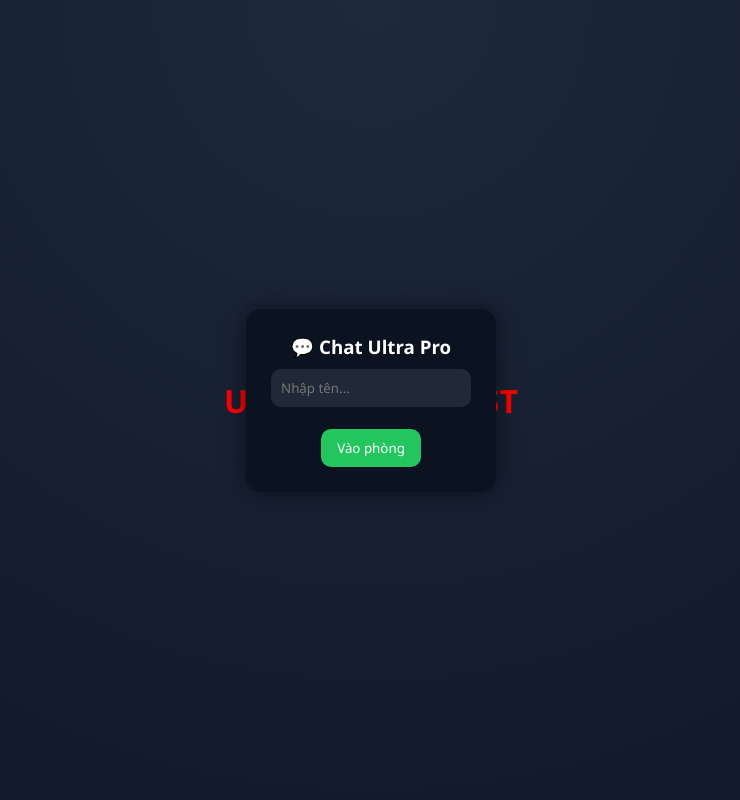
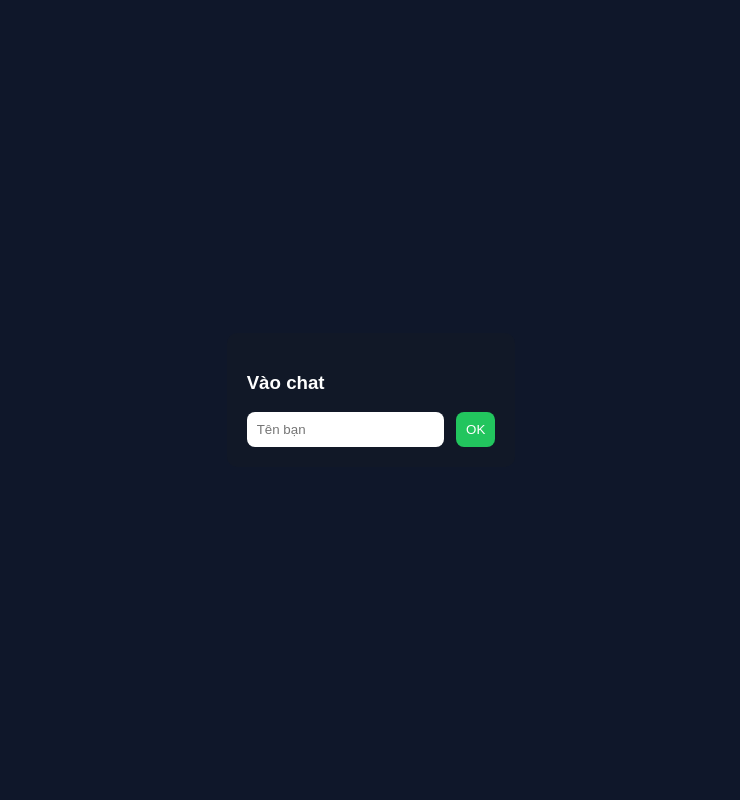
Before and after one commit to phamminhtri26032014-sketch/chatapp, a Flask app: page / in a window 1280 px wide. Shown: the whole page, without its empty margins (269-1009 px from the left). Run offline with Flask 3, Linux system fonts and the light colour scheme; some libraries are stand-ins or nearby versions.

Commit message:
update ui

```diff
--- a/main.py
+++ b/main.py
@@ -2,39 +2,34 @@ from flask import Flask, render_template
 from flask_socketio import SocketIO, emit
 
 app = Flask(__name__)
-app.config["SECRET_KEY"] = "chat_secret_2026"
+app.config['SECRET_KEY'] = 'chat_secret'
 
-socketio = SocketIO(app, cors_allowed_origins="*")
+socketio = SocketIO(
+    app,
+    cors_allowed_origins="*",
+    async_mode="eventlet"
+)
 
-online_users = set()
+users = set()
 
 @app.route("/")
 def index():
     return render_template("chat.html")
 
-
 @socketio.on("join")
 def join(data):
     name = data.get("name")
     if name:
-        online_users.add(name)
-    emit("online_users", list(online_users), broadcast=True)
-
+        users.add(name)
+        socketio.emit("online_users", list(users), broadcast=True)
 
 @socketio.on("message_from_client")
-def message(data):
-    emit("message_from_server", data, broadcast=True)
-
-
-@socketio.on("typing")
-def typing(data):
-    emit("typing", data, broadcast=True)
-
+def handle_message(data):
+    socketio.emit("message_from_server", data, broadcast=True)
 
 @socketio.on("disconnect")
 def disconnect():
-    emit("online_users", list(online_users), broadcast=True)
-
+    socketio.emit("online_users", list(users), broadcast=True)
 
 if __name__ == "__main__":
     socketio.run(app, host="0.0.0.0", port=5000)
--- a/templates/chat.html
+++ b/templates/chat.html
@@ -3,199 +3,132 @@
 <head>
 <meta charset="UTF-8">
 <meta name="viewport" content="width=device-width, initial-scale=1.0">
-<title>Chat Pro Ultra</title>
+<title>Chat App</title>
 
 <script src="https://cdnjs.cloudflare.com/ajax/libs/socket.io/4.7.2/socket.io.min.js"></script>
 
 <style>
-*{
+body{
     margin:0;
-    padding:0;
-    box-sizing:border-box;
-    font-family: "Segoe UI", sans-serif;
-}
-
-body{
-    height:100vh;
+    font-family:Arial;
+    background:#0f172a;
     display:flex;
     justify-content:center;
     align-items:center;
-    background: radial-gradient(circle at top,#1e293b,#0f172a);
+    height:100vh;
 }
 
-/* APP */
 .app{
-    width:1000px;
-    height:650px;
+    width:900px;
+    height:600px;
     display:flex;
-    border-radius:18px;
+    background:#111827;
+    border-radius:15px;
     overflow:hidden;
-    box-shadow:0 0 40px rgba(0,0,0,0.6);
-    background:#0b1220;
 }
 
-/* SIDEBAR */
 .sidebar{
-    width:250px;
-    background:#0f172a;
+    width:220px;
+    background:#0b1220;
     color:white;
     padding:15px;
-    border-right:1px solid #1f2937;
 }
 
-.sidebar h2{
-    font-size:15px;
-    color:#38bdf8;
-    margin-bottom:10px;
-}
-
-.user{
-    padding:8px;
-    margin:5px 0;
-    background:#111827;
-    border-radius:8px;
-    font-size:13px;
-    transition:0.2s;
-}
-
-.user:hover{
-    background:#1f2937;
-}
-
-/* CHAT AREA */
 .chat{
     flex:1;
     display:flex;
     flex-direction:column;
 }
 
-/* HEADER */
 .header{
-    padding:14px;
-    background:#111827;
+    padding:12px;
+    background:#1f2937;
     color:white;
-    font-weight:bold;
-    display:flex;
-    justify-content:space-between;
 }
 
-/* MESSAGES */
 .messages{
     flex:1;
     padding:15px;
     overflow-y:auto;
     display:flex;
     flex-direction:column;
-    gap:10px;
+    gap:8px;
 }
 
-/* MESSAGE BUBBLE */
 .msg{
+    padding:10px;
+    border-radius:10px;
     max-width:70%;
-    padding:10px 14px;
-    border-radius:16px;
-    font-size:14px;
-    animation: pop 0.2s ease;
-    word-wrap:break-word;
-}
-
-@keyframes pop{
-    from{transform:scale(0.8);opacity:0}
-    to{transform:scale(1);opacity:1}
 }
 
 .me{
-    background:linear-gradient(135deg,#3b82f6,#2563eb);
+    background:#3b82f6;
     color:white;
     align-self:flex-end;
-    border-bottom-right-radius:4px;
 }
 
 .other{
-    background:#1f2937;
+    background:#374151;
     color:white;
     align-self:flex-start;
-    border-bottom-left-radius:4px;
 }
 
-/* INPUT */
 .input{
     display:flex;
-    padding:12px;
-    background:#111827;
-    gap:10px;
+    padding:10px;
+    background:#1f2937;
 }
 
 input{
     flex:1;
     padding:10px;
     border:none;
-    border-radius:10px;
+    border-radius:8px;
     outline:none;
-    background:#1f2937;
-    color:white;
 }
 
 button{
-    padding:10px 16px;
+    margin-left:8px;
+    padding:10px;
     border:none;
-    border-radius:10px;
     background:#22c55e;
     color:white;
-    cursor:pointer;
-    transition:0.2s;
+    border-radius:8px;
 }
 
-button:hover{
-    background:#16a34a;
-}
-
-/* LOGIN */
 .login{
     position:absolute;
-    background:#0b1220;
-    padding:25px;
-    border-radius:15px;
+    background:#111827;
+    padding:20px;
+    border-radius:10px;
     color:white;
-    box-shadow:0 0 25px rgba(0,0,0,0.5);
-    text-align:center;
-}
-
-.login input{
-    margin-top:10px;
-    width:200px;
-    padding:10px;
 }
 </style>
 </head>
 
 <body>
 
-<div class="login" id="login">
-    <h3>💬 Chat Ultra Pro</h3>
-    <input id="name" placeholder="Nhập tên...">
-    <br><br>
-    <button onclick="join()">Vào phòng</button>
+<div class="login" id="loginBox">
+    <h3>Vào chat</h3>
+    <input id="name" placeholder="Tên bạn">
+    <button onclick="join()">OK</button>
 </div>
 
-<div class="app" id="app" style="display:none;">
+<div class="app" id="app" style="display:none">
 
     <div class="sidebar">
-        <h2>🟢 Online</h2>
+        <h3>🟢 Online</h3>
         <div id="users"></div>
     </div>
 
     <div class="chat">
 
-        <div class="header">
-            <div>💬 Room Chat</div>
-            <div id="count">0 users</div>
-        </div>
+        <div class="header">💬 Chat Room</div>
 
         <div class="messages" id="messages"></div>
 
         <div class="input">
-            <input id="msg" placeholder="Nhập tin nhắn...">
+            <input id="msg" placeholder="Nhập tin nhắn">
             <button onclick="send()">Gửi</button>
         </div>
 
@@ -213,13 +146,13 @@ function join(){
 
     socket.emit("join", {name: myName});
 
-    document.getElementById("login").style.display="none";
+    document.getElementById("loginBox").style.display="none";
     document.getElementById("app").style.display="flex";
 }
 
 function send(){
     const msg = document.getElementById("msg");
-    if(!msg.value.trim()) return;
+    if(!msg.value) return;
 
     socket.emit("message_from_client", {
         name: myName,
@@ -233,7 +166,7 @@ socket.on("message_from_server", (data)=>{
     const box = document.getElementById("messages");
 
     const div = document.createElement("div");
-    div.classList.add("msg");
+    div.className="msg";
 
     if(data.name === myName){
         div.classList.add("me");
@@ -249,20 +182,14 @@ socket.on("message_from_server", (data)=>{
 
 socket.on("online_users", (users)=>{
     const box = document.getElementById("users");
-    const count = document.getElementById("count");
-
     box.innerHTML="";
-
     users.forEach(u=>{
         const d=document.createElement("div");
-        d.className="user";
         d.innerText="👤 "+u;
         box.appendChild(d);
     });
-
-    count.innerText = users.length + " users";
 });
 </script>
-<h1 style="color:red">UI VERSION 2 TEST</h1>
+
 </body>
 </html>
```
